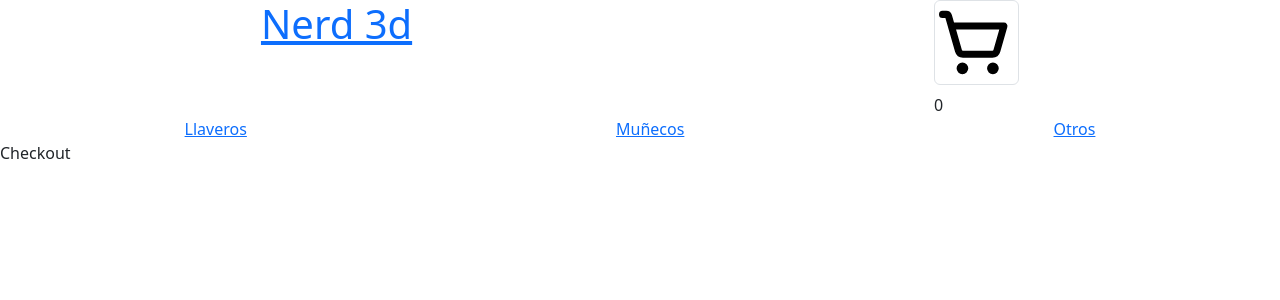
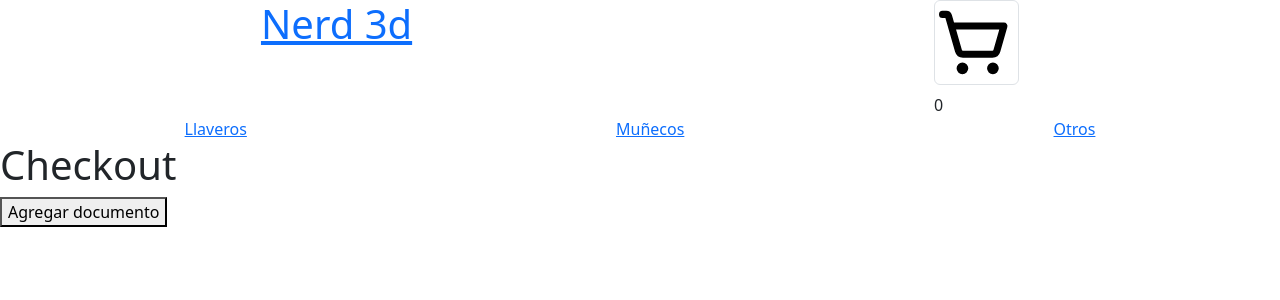
Before and after one commit to Agustin-Lendaro/Curso-React, a React (Create React App) app: page /checkout in a window 1280 px wide. Shown: the top 300 px of the page. Built offline with nearby package versions, Linux system fonts and the light colour scheme.

Commit message:
preparando final 2, agregando checkout

```diff
--- a/src/componentes/CartWidget/CartWidget.js
+++ b/src/componentes/CartWidget/CartWidget.js
@@ -1,10 +1,17 @@
 import cart from "./assets/Cart.svg"
+import { useContext } from 'react'
+import { CartContext } from '../../context/CartContext'
 
 const CartWidget = () =>{
+
+    const { getTotalQuantity } = useContext(CartContext)
+
+    const totalQuantity = getTotalQuantity()
+
     return(
         <div>
             <img src={cart} alt="Carrito"  className= "mx-auto d-block mb-2 float-md-left mr-md-4 img-thumbnail" />
-            0
+            {totalQuantity}
         </div>
     )
 }
--- a/src/componentes/Checkout/Checkout.js
+++ b/src/componentes/Checkout/Checkout.js
@@ -1,7 +1,115 @@
-import React from 'react'
+import { useState, useContext } from "react"
+import { CartContext } from "../../context/CartContext"
+import { db } from '../../services/firebase/firebase'
+import { addDoc, collection, getDocs, where, documentId, query, writeBatch} from "firebase/firestore"
 
-export default function Checkout() {
+
+const Checkout = () => {
+  const [loading, setLoading] = useState(false)
+
+  const { cart, total, clearCart } = useContext(CartContext)
+
+  const createOrder = async () => {
+      setLoading(true)
+      try {
+          const objOrder = {
+              buyer: {
+                name: "Agustín Lendaro",
+                phone: "12431241254123",
+                email: "ejemplo@mail.com"
+              },
+              items: cart,
+              total
+          }
+
+          console.log(objOrder)
+
+          const ids = cart.map(prod => prod.id)
+          const productsRef = collection(db, 'products')
+
+          const productsAddedFromFirestore = await getDocs(query(productsRef, where(documentId(), 'in' , ids)))
+          const { docs } = productsAddedFromFirestore
+
+          const batch = writeBatch(db)
+          const outOfStock = []
+
+          docs.forEach(doc => {
+              const dataDoc = doc.data()
+              const stockDb = dataDoc.stock
+
+              const productAddedToCart = cart.find(prod => prod.id === doc.id)
+              const prodQuantity = productAddedToCart?.quantity
+
+              if(stockDb >= prodQuantity) {
+                  batch.update(doc.ref, { stock: stockDb - prodQuantity })
+              } else {
+                  outOfStock.push({ id: doc.id, ...dataDoc})
+              }
+          })
+
+          if(outOfStock.length === 0) {
+              await batch.commit()
+
+              const orderRef = collection(db, 'orders')
+              const orderAdded = await addDoc(orderRef, objOrder)
+
+              console.log(`El id de su orden es: ${orderAdded.id}`)
+              clearCart()
+          } else {
+              console.log('Hay productos fuera de stock')
+          }
+      } catch (error) {
+          console.log(error)
+      } finally {
+          setLoading(false)
+      }
+  }
+
+  if(loading) {
+      return <h1>Su orden se esta generando...</h1>
+  }
+
   return (
-    <div>Checkout</div>
+      <>
+          <h1>Checkout</h1>
+          <button onClick={createOrder}>Agregar documento</button>
+
+      </>
   )
 }
+
+export default Checkout
+
+// const Checkout = () => {
+
+//   const { cart, total } = useContext (CartContext)
+
+//   const createOrder = () => {
+//     const order = {
+//       buyer:{
+//         name: "Agustín Lendaro",
+//         phone: "12431241254123",
+//         email: "ejemplo@mail.com"
+//       },
+//       items: cart,
+//       total
+//     }
+
+//     console.log(order);
+
+//     const collectionRef = collection (db, "orders")
+//     addDoc(collectionRef, order)
+
+//   }
+
+
+
+//   return (
+//     <>
+//     <h1>Checkout</h1>
+//     <button onClick={createOrder}>Enviar pedido de compra</button>
+//     </>
+//   )
+// }
+
+// export default Checkout
--- a/src/context/CartContext.js
+++ b/src/context/CartContext.js
@@ -5,11 +5,27 @@ export const CartContext = createContext()
 export const CartContextProvider = ({ children }) => {
     const [cart, setCart] = useState([])
     const [totalQuantity,setTotalQuantity] = useState(0)
+    const [total, setTotal] = useState(0)
+
     const addItem = (addProduct) => {
         if (!alreadyInCart(addProduct.id)){
           setCart([...cart,addProduct])
         } else {
-          console.log("ya está agregado");
+          console.log("ya está agregado")
+          const cartUpdated = cart.map(prod => {
+            if(prod.id === addProduct.id) {
+              const productUpdated = {
+                ...prod,
+                quantity: addProduct.quantity
+              }
+
+              return productUpdated
+            } else {
+              return prod
+            }
+          })
+
+          setCart(cartUpdated)
         }
       }
 
@@ -28,6 +44,11 @@ export const CartContextProvider = ({ children }) => {
         setTotalQuantity(totalQuantity)
       }, [cart])
 
+      useEffect(() => {
+        const total = getTotal()
+        setTotal(total)
+      }, [cart])
+
       const getTotalQuantity = () =>{
 
         let totalQuantity = 0
@@ -39,8 +60,29 @@ export const CartContextProvider = ({ children }) => {
         return totalQuantity
       }
 
+
+      const getProductQuantity = (id) => {
+        const product = cart.find(prod => prod.id === id)
+
+        return product?.quantity
+      }
+
+      const getTotal = () => {
+        let accu = 0
+
+        cart.forEach(prod => {
+            accu += prod.quantity * prod.price
+        })
+
+        return accu
+      }
+
+      const clearCart = () => {
+        setCart([])
+      }
+
     return (
-        <CartContext.Provider value={{cart, totalQuantity, addItem, removeItem}}>
+        <CartContext.Provider value={{cart, totalQuantity, addItem, removeItem, getProductQuantity, clearCart, total, getTotalQuantity }}>
          {children}
         </CartContext.Provider>
     )
```
